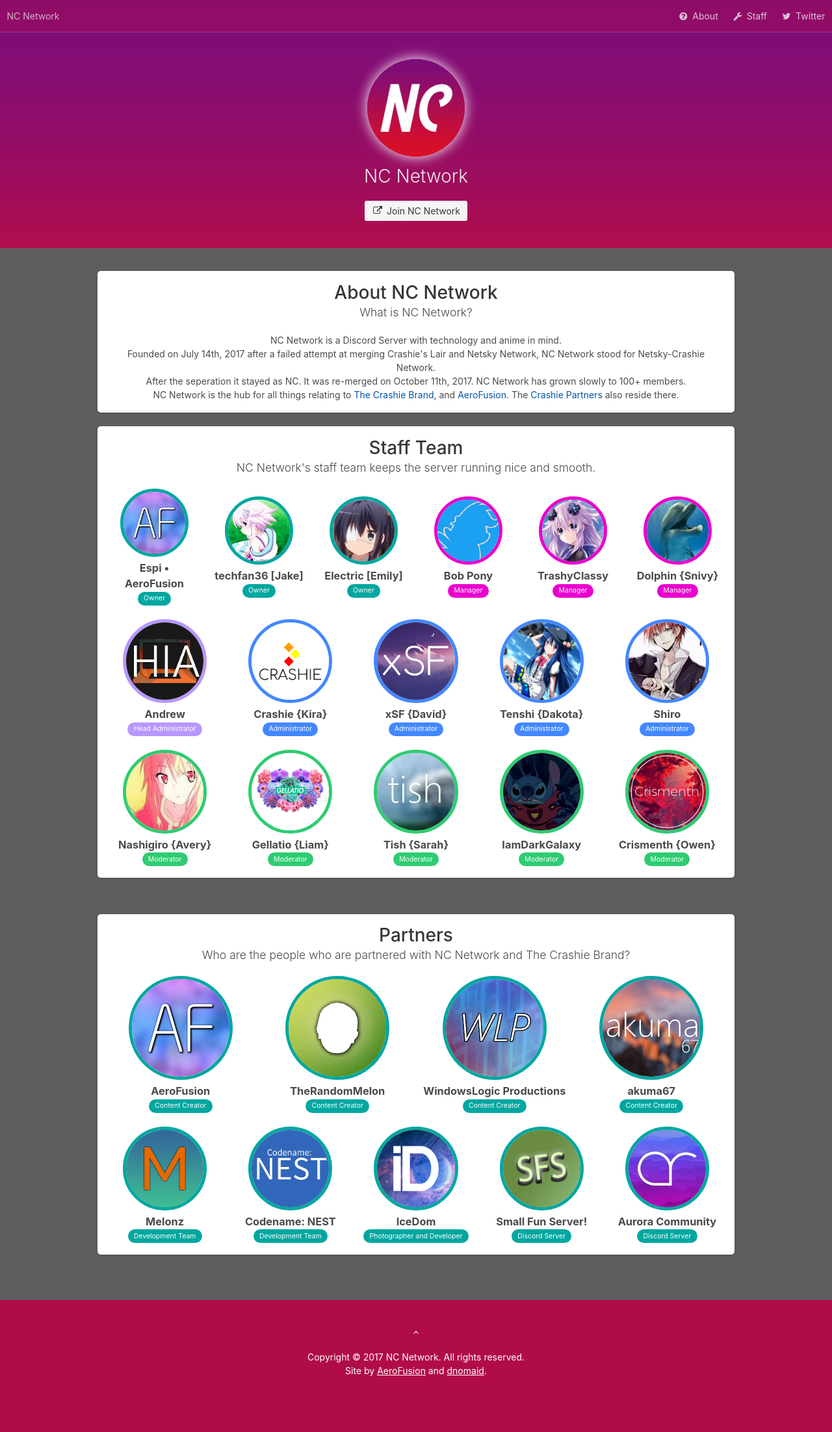
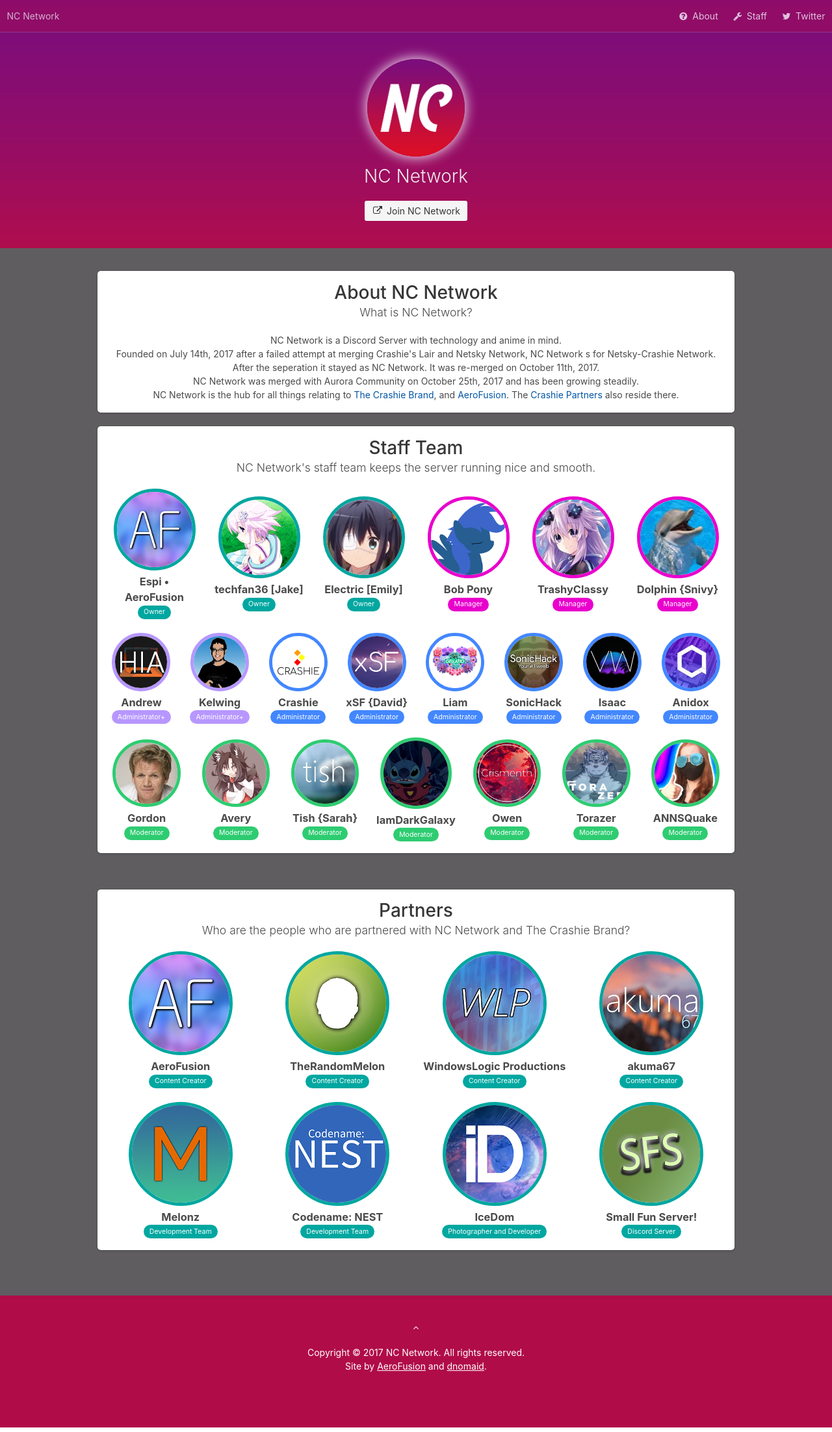
Before and after one commit to xwinbyte/NetskyWebsite, a Jekyll site: the page built from index.html, in a window 1280 px wide. Shown: the whole page at 65% size. Built offline with Jekyll 4.4.1, drawn with Linux system fonts in a browser that asks for light colours; nearby versions of some CDN libraries.

Commit message:
Aurora Merge Update
<3

```diff
--- a/index.html
+++ b/index.html
@@ -1,203 +1,149 @@
 ---
 layout: page
 ---
-
 	<div id="content">
 		<div id="content-inner">
 			<div class="box" id="about" style="text-align: center;">
-                    <h1 class="title">
-                        <strong>About NC Network</strong>
-                    </h1>
-                    <h2 class="subtitle">
-                        What is NC Network?
-                    </h2>
-                    <p>
-                        NC Network is a Discord Server with technology and anime in mind.
-                    </p>
-                    <p>
-                        Founded on July 14th, 2017 after a failed attempt at merging Crashie's Lair and Netsky Network, NC Network stood for Netsky-Crashie Network.
-                    </p>
-                    <p>
-                        After the seperation it stayed as NC. It was re-merged on October 11th, 2017. NC Network has grown slowly to 100+ members.
-                    </p>
-                    <p>
-                        NC Network is the hub for all things relating to <a href="https://crashieblog.wordpress.com">The Crashie Brand</a>, and <a href="https://aerofusion.net/">AeroFusion</a>. The <a href="#partners">Crashie Partners</a> also reside there.
-                    </p>
+				<h1 class="title"><strong>About NC Network</strong></h1>
+				<h2 class="subtitle">What is NC Network?</h2>
+				<p>NC Network is a Discord Server with technology and anime in mind.</p>
+				<p>Founded on July 14th, 2017 after a failed attempt at merging Crashie's Lair and Netsky Network, NC Network s for Netsky-Crashie Network.</p>
+				<p>After the seperation it stayed as NC Network. It was re-merged on October 11th, 2017.</p>
+				<p>NC Network was merged with Aurora Community on October 25th, 2017 and has been growing steadily.</p>
+				<p>NC Network is the hub for all things relating to <a href="https://crashieblog.wordpress.com">The Crashie Brand</a>, and <a href="https://aerofusion.net/">AeroFusion</a>. The <a href="#partners">Crashie Partners</a> also reside there.</p>
 			</div>
 			<div class="box" id="staff" style="text-align: center;">
-                    <h1 class="title">
-                        <strong>Staff Team</strong>
-                    </h1>
-                    <h2 class="subtitle">
-                        NC Network's staff team keeps the server running nice and smooth.
-                    </h2>
+				<h1 class="title"><strong>Staff Team</strong></h1>
+				<h2 class="subtitle">NC Network's staff team keeps the server running nice and smooth.</h2>
 				<div class="columns">
 					<div class="column">
 						<a href="https://aerofusion.net/" rel="noopener noreferrer" target="_blank"><img class="someone owner" src="/img/staff/aerofusion.png"></a>
-                            <h3>
-                                Espi • AeroFusion
-                            </h3><span class="tag is-owner">Owner</span>
+						<h3>Espi • AeroFusion</h3><span class="tag is-owner">Owner</span>
 					</div>
 					<div class="column">
 						<a href="https://techfanland.net" rel="noopener noreferrer" target="_blank"><img class="someone owner" src="/img/staff/jake.png"></a>
-                            <h3>
-                                techfan36 [Jake]
-                            </h3><span class="tag is-owner">Owner</span>
+						<h3>techfan36 [Jake]</h3><span class="tag is-owner">Owner</span>
 					</div>
 					<div class="column">
 						<a href="https://twitter.com/EmilyElectriccc" rel="noopener noreferrer" target="_blank"><img class="someone owner" src="/img/staff/electric.jpg"></a>
-                            <h3>
-                                Electric [Emily]
-                            </h3><span class="tag is-owner">Owner</span>
+						<h3>Electric [Emily]</h3><span class="tag is-owner">Owner</span>
 					</div>
 					<div class="column">
 						<a href="https://bobpony.org/" rel="noopener noreferrer" target="_blank"><img class="someone manager" src="/img/staff/bob.png"></a>
-                            <h3>
-                                Bob Pony
-                            </h3><span class="tag is-manager">Manager</span>
+						<h3>Bob Pony</h3><span class="tag is-manager">Manager</span>
 					</div>
 					<div class="column">
 						<a href="https://twitter.com/_TrashyClassy_" rel="noopener noreferrer" target="_blank"><img class="someone manager" src="/img/staff/trashy.jpg"></a>
-                            <h3>
-                                TrashyClassy
-                            </h3><span class="tag is-manager">Manager</span>
+						<h3>TrashyClassy</h3><span class="tag is-manager">Manager</span>
 					</div>
 					<div class="column">
 						<a href="https://www.youtube.com/channel/UC02PfCE-h3pUZGdTYwccCZA" rel="noopener noreferrer" target="_blank"><img class="someone manager" src="/img/staff/dolphin.jpg"></a>
-                            <h3>
-                                Dolphin {Snivy}
-                            </h3><span class="tag is-manager">Manager</span>
+						<h3>Dolphin {Snivy}</h3><span class="tag is-manager">Manager</span>
 					</div>
 				</div>
 				<div class="columns">
 					<div class="column">
 						<a href="https://twitter.com/hiamandrew" rel="noopener noreferrer" target="_blank"><img class="someone headadmin" src="/img/staff/andrew.jpg"></a>
-                            <h3>
-                                Andrew
-                            </h3><span class="tag is-headadmin">Head Administrator</span>
+						<h3>Andrew</h3><span class="tag is-headadmin">Administrator+</span>
+					</div>
+					<div class="column">
+						<a href="https://www.youtube.com/user/KelwingTheDruid" rel="noopener noreferrer" target="_blank"><img class="someone headadmin" src="/img/staff/kelwing.jpg"></a>
+						<h3>Kelwing</h3><span class="tag is-headadmin">Administrator+</span>
 					</div>
 					<div class="column">
 						<a href="https://crashieblog.wordpress.com" rel="noopener noreferrer" target="_blank"><img class="someone admin" src="/img/staff/crashie.png"></a>
-                            <h3>
-                                Crashie {Kira}
-                            </h3><span class="tag is-info">Administrator</span>
+						<h3>Crashie</h3><span class="tag is-info">Administrator</span>
 					</div>
 					<div class="column">
 						<a href="http://xsolidfigure.ga" rel="noopener noreferrer" target="_blank"><img class="someone admin" src="/img/staff/xsf.png"></a>
-                            <h3>
-                                xSF {David}
-                            </h3><span class="tag is-info">Administrator</span>
+						<h3>xSF {David}</h3><span class="tag is-info">Administrator</span>
 					</div>
 					<div class="column">
-                            <img class="someone admin" src="/img/staff/tenshi.png">
-                            <h3>
-                                Tenshi {Dakota}
-                            </h3><span class="tag is-info">Administrator</span>
+						<a href="https://liam.ovh/" rel="noopener noreferrer" target="_blank"><img class="someone admin" src="/img/staff/gellatio.png"></a>
+						<h3>Liam</h3><span class="tag is-info">Administrator</span>
 					</div>
 					<div class="column">
-                            <a href="https://shiroyamane.deviantart.com" rel="noopener noreferrer" target="_blank"><img class="someone admin" src="/img/staff/shiro.png"></a>
-                            <h3>
-                                Shiro
-                            </h3><span class="tag is-info">Administrator</span>
+						<a href="https://twitter.com/SonicHackYT" rel="noopener noreferrer" target="_blank"><img class="someone admin" src="/img/staff/sonichack.jpg"></a>
+						<h3>SonicHack</h3><span class="tag is-info">Administrator</span>
+					</div>
+					<div class="column">
+						<a href="http://vaporwave.ga/" rel="noopener noreferrer" target="_blank"><img class="someone admin" src="/img/staff/vaporwave.jpg"></a>
+						<h3>Isaac</h3><span class="tag is-info">Administrator</span>
+					</div>
+					<div class="column">
+						<a href="https://anidox.net/" rel="noopener noreferrer" target="_blank"><img class="someone admin" src="/img/staff/anidox.jpg"></a>
+						<h3>Anidox</h3><span class="tag is-info">Administrator</span>
 					</div>
 				</div>
 				<div class="columns">
 					<div class="column">
-                            <a href="https://twitter.com/Nashigiro" rel="noopener noreferrer" target="_blank"><img class="someone mod" src="/img/staff/avery.jpg"></a>
-                            <h3>
-                                Nashigiro {Avery}
-                            </h3><span class="tag is-mod">Moderator</span>
+						<a href="https://twitter.com/TheGordonRam" rel="noopener noreferrer" target="_blank"><img class="someone mod" src="/img/staff/gordon.jpg"></a>
+						<h3>Gordon</h3><span class="tag is-mod">Moderator</span>
 					</div>
 					<div class="column">
-                            <a href="https://liam.ovh/" rel="noopener noreferrer" target="_blank"><img class="someone mod" src="/img/staff/gellatio.png"></a>
-                            <h3>
-                                Gellatio {Liam}
-                            </h3><span class="tag is-mod">Moderator</span>
+						<a href="https://twitter.com/Nashigiro" rel="noopener noreferrer" target="_blank"><img class="someone mod" src="/img/staff/avery.jpg"></a>
+						<h3>Avery</h3><span class="tag is-mod">Moderator</span>
 					</div>
 					<div class="column">
-                            <a href="https://tish.ml" rel="noopener noreferrer" target="_blank"><img class="someone mod" src="/img/staff/tish.png"></a>
-                            <h3>
-                                Tish {Sarah}
-                            </h3><span class="tag is-mod">Moderator</span>
+						<a href="https://twitter.com/nottish_" rel="noopener noreferrer" target="_blank"><img class="someone mod" src="/img/staff/tish.png"></a>
+						<h3>Tish {Sarah}</h3><span class="tag is-mod">Moderator</span>
 					</div>
 					<div class="column">
 						<a href="https://twitter.com/IamDarkGalaxy" rel="noopener noreferrer" target="_blank"><img class="someone mod" src="/img/staff/darkgalaxy.jpg"></a>
-                            <h3>
-                                IamDarkGalaxy
-                            </h3><span class="tag is-mod">Moderator</span>
+						<h3>IamDarkGalaxy</h3><span class="tag is-mod">Moderator</span>
 					</div>
 					<div class="column">
 						<a href="https://www.youtube.com/channel/UCR6HMayY3uKeznb8fepPMaA" rel="noopener noreferrer" target="_blank"><img class="someone mod" src="/img/staff/owen.jpg"></a>
-                            <h3>
-                                Crismenth {Owen}
-                            </h3><span class="tag is-mod">Moderator</span>
+						<h3>Owen</h3><span class="tag is-mod">Moderator</span>
+					</div>
+					<div class="column">
+						<a href="https://twitter.com/TorazerYT" rel="noopener noreferrer" target="_blank"><img class="someone mod" src="/img/staff/torazer.jpg"></a>
+						<h3>Torazer</h3><span class="tag is-mod">Moderator</span>
+					</div>
+					<div class="column">
+						<a href="https://youtube.com/annsquake" rel="noopener noreferrer" target="_blank"><img class="someone mod" src="/img/staff/annsquake.jpg"></a>
+						<h3>ANNSQuake</h3><span class="tag is-mod">Moderator</span>
 					</div>
 				</div>
 			</div>
 			<div id="content-inner">
 				<div class="box" id="partners" style="text-align: center;">
-                        <h1 class="title">
-                            <strong>Partners</strong>
-                        </h1>
-                        <h2 class="subtitle">
-                            Who are the people who are partnered with NC Network and The Crashie Brand?
-                        </h2>
+					<h1 class="title"><strong>Partners</strong></h1>
+					<h2 class="subtitle">Who are the people who are partnered with NC Network and The Crashie Brand?</h2>
 					<div class="columns">
 						<div class="column">
 							<a href="https://aerofusion.net/" rel="noopener noreferrer" target="_blank"><img class="someone owner" src="/img/staff/aerofusion.png"></a>
-                                <h3>
-                                    AeroFusion
-                                </h3><span class="tag is-owner">Content Creator</span>
+							<h3>AeroFusion</h3><span class="tag is-owner">Content Creator</span>
 						</div>
 						<div class="column">
 							<a href="https://therandommelon.xyz" rel="noopener noreferrer" target="_blank"><img class="someone owner" src="/img/partners/therandommelon.png"></a>
-                                <h3>
-                                    TheRandomMelon
-                                </h3><span class="tag is-owner">Content Creator</span>
+							<h3>TheRandomMelon</h3><span class="tag is-owner">Content Creator</span>
 						</div>
 						<div class="column">
 							<a href="https://windowslogic.co.uk/" rel="noopener noreferrer" target="_blank"><img class="someone owner" src="/img/partners/wlp.png"></a>
-                                <h3>
-                                    WindowsLogic Productions
-                                </h3><span class="tag is-owner">Content Creator</span>
+							<h3>WindowsLogic Productions</h3><span class="tag is-owner">Content Creator</span>
 						</div>
 						<div class="column">
 							<a href="https://www.youtube.com/user/Sixtiogttg" rel="noopener noreferrer" target="_blank"><img class="someone owner" src="/img/partners/akuma.jpg"></a>
-                                <h3>
-                                    akuma67
-                                </h3><span class="tag is-owner">Content Creator</span>
+							<h3>akuma67</h3><span class="tag is-owner">Content Creator</span>
 						</div>
 					</div>
 					<div class="columns">
 						<div class="column">
 							<a href="https://melonz.nl" rel="noopener noreferrer" target="_blank"><img class="someone owner" src="/img/partners/melonz.png"></a>
-                                <h3>
-                                    Melonz
-                                </h3><span class="tag is-owner">Development Team</span>
+							<h3>Melonz</h3><span class="tag is-owner">Development Team</span>
 						</div>
 						<div class="column">
 							<a href="http://codenamenest.tk" rel="noopener noreferrer" target="_blank"><img class="someone owner" src="/img/partners/CodenameNEST.png"></a>
-                                <h3>
-                                    Codename: NEST
-                                </h3><span class="tag is-owner">Development Team</span>
+							<h3>Codename: NEST</h3><span class="tag is-owner">Development Team</span>
 						</div>
 						<div class="column">
 							<a href="http://icedom.ml/" rel="noopener noreferrer" target="_blank"><img class="someone owner" src="/img/partners/icedom.png"></a>
-                                <h3>
-                                    IceDom
-                                </h3><span class="tag is-owner">Photographer and Developer</span>
+							<h3>IceDom</h3><span class="tag is-owner">Photographer and Developer</span>
 						</div>
 						<div class="column">
 							<a href="https://discord.gg/NHaabaU" rel="noopener noreferrer" target="_blank"><img class="someone owner" src="/img/partners/smallfunserver.png"></a>
-                                <h3>
-                                    Small Fun Server!
-                                </h3><span class="tag is-owner">Discord Server</span>
-                            </div>
-                            <div class="column">
-                                <a href="http://auroracommunity.io/" rel="noopener noreferrer" target="_blank"><img class="someone owner" src="/img/partners/aurora.jpg"></a>
-                                <h3>
-                                    Aurora Community
-                                </h3><span class="tag is-owner">Discord Server</span>
+							<h3>Small Fun Server!</h3><span class="tag is-owner">Discord Server</span>
 						</div>
 					</div>
 				</div>
--- a/style/style.css
+++ b/style/style.css
@@ -28,7 +28,7 @@
  background-color:#ddd;
  border:5px solid #64016b;
  display:inline-block;
- max-width:75%
+ max-width:90%
 }
 .someone:hover {
  transform:scale(1.1) rotate(360deg)
```
Also changed, not shown: README.md, img/partners/aurora.jpg (deleted), img/partners/swiftserver.jpg (deleted), img/staff/anidox.jpg (added), img/staff/annsquake.jpg (added), img/staff/avery.jpg, img/staff/bob.png, img/staff/dolphin.jpg, img/staff/gordon.jpg (added), img/staff/kelwing.jpg (added), img/staff/shiro.png (deleted), img/staff/sonichack.jpg (added), img/staff/tenshi.png (deleted), img/staff/torazer.jpg (added), 1 more files. Lines whose indentation alone changed are shown as unchanged.
